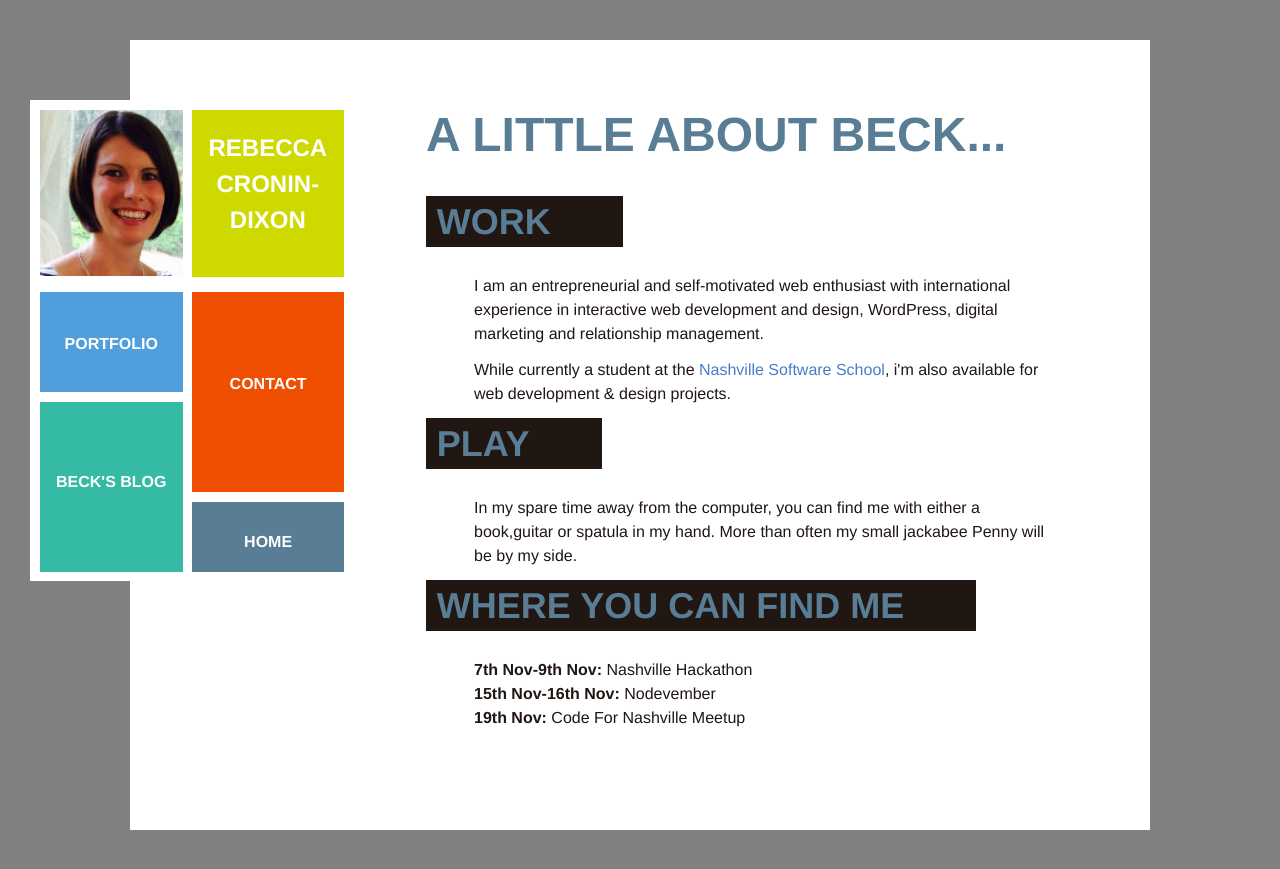
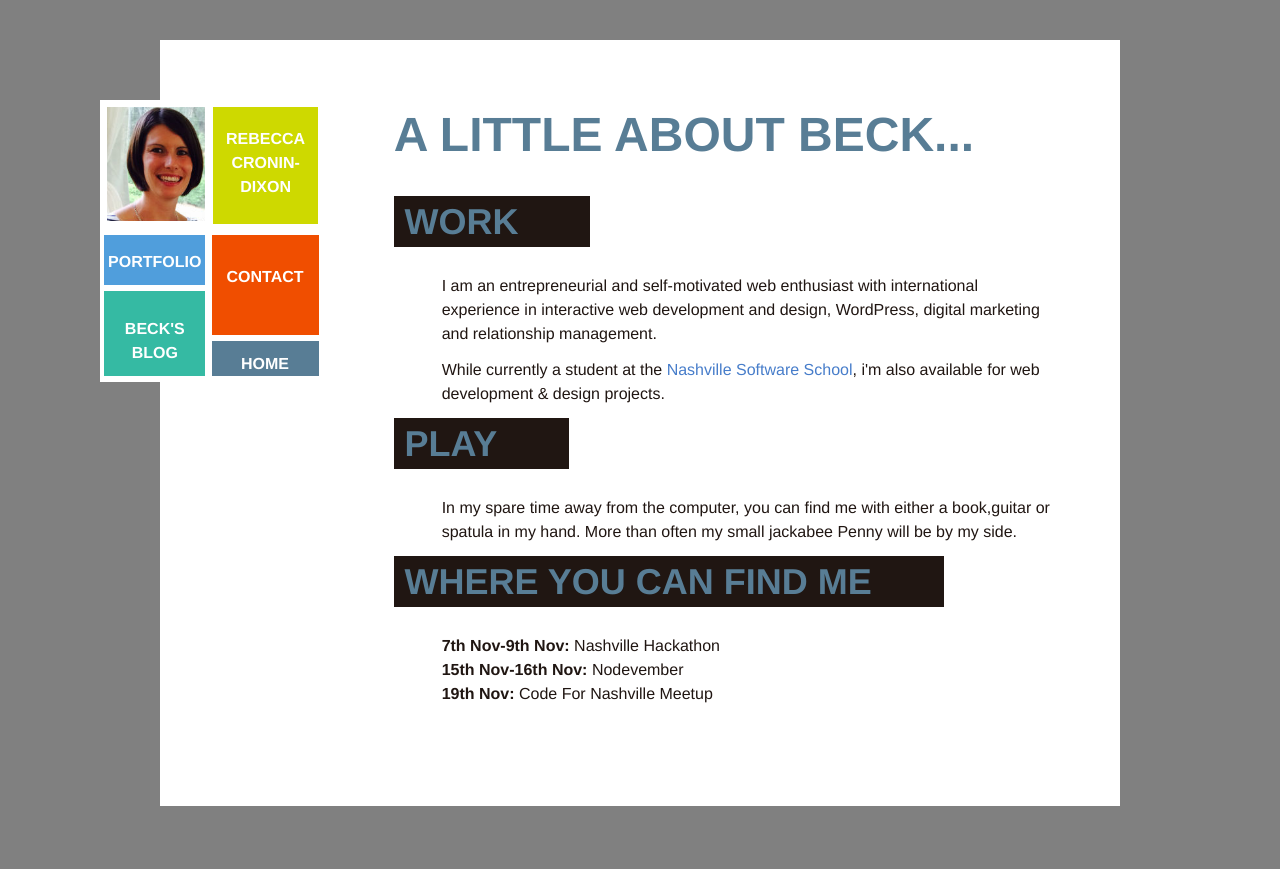
Before and after one commit to beck410/beck410.github.io, a Jekyll site: the page built from index.html, in a window 1280 px wide. Shown: the top 869 px of the page. Built offline with Jekyll 4.4.1, drawn with Linux system fonts in a browser that asks for light colours; nearby versions of some CDN libraries; some web fonts are replaced.

Commit message:
sidebar responsive - need to add jquery for menu

```diff
--- a/_includes/sidebar.html
+++ b/_includes/sidebar.html
@@ -7,6 +7,7 @@
   </div>
 </div>
 <nav class="main-nav">
+  <div class="small-menu"></div>
 	<ul>
     <li><a href="{{site.baseurl}}/portfolio">PORTFOLIO</a></li>
     <li><a href="{{site.baseurl}}/contact">CONTACT</a></li>
--- a/_sass/_layout.scss
+++ b/_sass/_layout.scss
@@ -8,29 +8,26 @@
   background-color: grey;
   color: $text-color;
 }
-
-
-
 /**
  * Page content
  */
 .page-content {
-  @include outer-container(1020px);
+  @include outer-container(960px);
   background-color: white;
   margin: 40px auto;
   padding-bottom: 100px;
 
 
   .sidebar {
-    @include span-columns(4);
+    @include span-columns(3);
     background-color: white;
     height: 100%;
     margin-top: 60px;
-    margin-left: -100px;
+    margin-left: -60px;
   }
 
   .main-content {
-    @include span-columns(8);
+    @include span-columns(9);
     @include omega;
     background-color: white;
     padding-left: 3em;
--- a/_sass/_sidebar.scss
+++ b/_sass/_sidebar.scss
@@ -1,4 +1,8 @@
 .sidebar {
+
+  .small-menu {
+    display: none;
+  }
 
   .profile {
     padding:3%;
@@ -20,10 +24,10 @@
       background-color: $name-color;
       color: $menu-text-color;
       font-weight: 700;
-      font-size: $name-size;
+      font-size: 1em;
       height: 87%;
       position: absolute;
-      right: 0;
+      right: -5px;
       margin-right: 10px;
       text-align: center;
       padding-top: 20px;
@@ -32,7 +36,7 @@
   }
 
   ul{
-    padding: 0 3% 3% 3%;
+    padding: 0 2% 2% 2%;
 
 
 
@@ -44,7 +48,7 @@
       a{
       color: $menu-text-color;
       position: relative;
-      top: 40%;
+      top: 30%;
       }
     }
 
@@ -59,25 +63,25 @@
     }
 
     li:nth-child(1){
-      height: 100px;
+      height: 50px;
       background: $portfolio-color;
     }
 
     li:nth-child(2){
-      height: 200px;
+      height: 100px;
       background: $contact-color;
       margin-left: 2%;
     }
 
     li:nth-child(3){
-      height: 170px;
+      height: 85px;
       background: $blog-color;
       margin-top: 3%;
       margin-bottom: 3%;
     }
 
     li:nth-child(4){
-      height: 70px;
+      height: 35px;
       background: $home-color;
       margin-top: 3%;
       margin-bottom: 3%;
--- /dev/null
+++ b/_sass/_small_sidebar.scss
@@ -0,0 +1,138 @@
+@media #{$lgmd} {
+  .page-content {
+    .sidebar {
+      margin-left: 0px;
+      margin-top: 0px;
+    }
+
+    ul {
+      li:nth-child(odd), li:nth-child(even){
+        width: 100%;
+        height: 70px;
+      }
+
+      li:nth-child(2){
+        margin-top: 5px;
+      }
+
+      li:nth-child(3){
+        margin-bottom: 0;
+      }
+    }
+  }
+}
+
+@media #{$medium} {
+  .page-content {
+
+    .main-content {
+      @include span-columns(12 of 12);
+    }
+    .sidebar {
+      position: relative;
+      @include span-columns(12 of 12);
+      margin-left: 0;
+      margin-top:10px;
+      .profile {
+        padding-top: 0;
+        .profile-img {
+          float: none;
+          @include span-columns(2 of 12);
+        }
+
+        .profile-img {
+          width: 100px;
+        }
+
+        .profile-name {
+          float: none;
+          @include span-columns(10 of 12);
+          height: 116px;
+          left: 125px;
+        }
+
+        .profile-name:last-child {
+          font-size: 2.3em;
+          padding: 25px 50px 10px 10px;
+        }
+      }
+
+      .small-menu {
+        content: " ";
+        color: white;
+        display: block;
+        top: 10px;
+        right: 15px;
+        position: absolute;
+        background-image: url("../images/ham-icon.png");
+        background-size: contain;
+        background-repeat:no-repeat;
+        height: 100%;
+        width: 50px;
+      }
+
+      ul{
+        height: auto;
+        overflow: hidden;
+        padding: 0;
+        position:absolute;
+        width:  55%;
+        margin-left: 18%;
+        top:0;
+
+        li {
+          display: none;
+        }
+      }
+    }
+  }
+}
+
+@media #{$small-tablet} {
+  .page-content {
+
+    .main-content h1 {
+      margin-top: 0;
+    }
+
+    .sidebar {
+
+      .small-menu {
+        top: 0;
+      }
+      .profile {
+        height: 100px;
+
+        .profile-img {
+          display: none;
+        }
+
+        .profile-name:last-child {
+          font-size: 2em;
+          padding: 5px 10px;
+          text-align: left;
+        }
+
+        .profile-name {
+          width: 100%;
+          left: 0;
+          height: 50px;
+        }
+      }
+    }
+  }
+}
+
+
+@media #{$large-mobile} {
+  .page-content {
+    .sidebar {
+      .profile {
+        .profile-name:last-child {
+          font-size: 1.5em;
+        }
+
+      }
+    }
+  }
+}
--- a/css/main.scss
+++ b/css/main.scss
@@ -25,8 +25,10 @@
 $menu-text-color: white;
 $name-size: 1.5em;
 
-$on-palm:          600px;
-$on-laptop:        800px;
+$lgmd: "(max-width: 1100px)";
+$medium: "(max-width: 800px)";
+$small-tablet: "(max-width: 730px)";
+$large-mobile: "(max-width: 520px)";
 
 // Using media queries with like this:
 // @include media-query($palm) {
@@ -46,4 +48,5 @@
         "home",
         "blog",
         "portfolio",
-        "single_blog"
+        "single_blog",
+        "small_sidebar"
```
